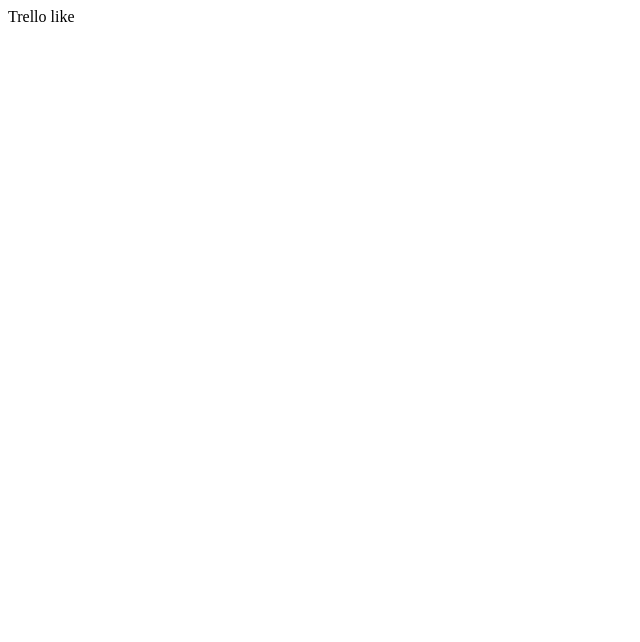
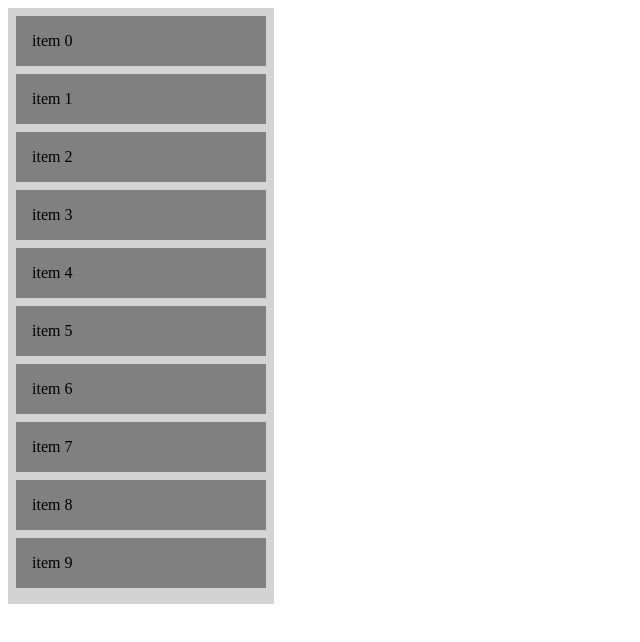
Before and after one commit to munkhjin0223/trello, a React app: page / in a window 1280 px wide. Shown: the top 642 px of the page, without its empty margins (0-640 px from the left). Built offline with nearby package versions, Linux system fonts and the light colour scheme.

Commit message:
add react-beautiful-dnd

```diff
--- a/package.json
+++ b/package.json
@@ -11,6 +11,7 @@
   },
   "dependencies": {
     "react": "^17.0.2",
+    "react-beautiful-dnd": "^13.1.0",
     "react-dom": "^17.0.2"
   },
   "devDependencies": {
@@ -18,6 +19,7 @@
     "@babel/preset-env": "^7.16.4",
     "@babel/preset-react": "^7.16.0",
     "@types/react": "^17.0.38",
+    "@types/react-beautiful-dnd": "^13.1.2",
     "@types/react-dom": "^17.0.11",
     "babel-loader": "^8.2.3",
     "html-webpack-plugin": "^5.5.0",
--- /dev/null
+++ b/src/components/Board.tsx
@@ -0,0 +1,103 @@
+import { Component } from 'react';
+import { DragDropContext, Droppable, Draggable } from 'react-beautiful-dnd';
+
+// fake data generator
+const getItems = (count: number) =>
+  Array.from({ length: count }, (v, k) => k).map(k => ({
+    id: `item-${k}`,
+    content: `item ${k}`
+  }));
+
+// a little function to help us with reordering the result
+const reorder = (list: any, startIndex: any, endIndex: any) => {
+  const result = Array.from(list);
+  const [removed] = result.splice(startIndex, 1);
+  result.splice(endIndex, 0, removed);
+
+  return result;
+};
+
+const grid = 8;
+
+const getItemStyle = (isDragging: any, draggableStyle: any) => ({
+  // some basic styles to make the items look a bit nicer
+  userSelect: 'none',
+  padding: grid * 2,
+  margin: `0 0 ${grid}px 0`,
+
+  // change background colour if dragging
+  background: isDragging ? 'lightgreen' : 'grey',
+
+  // styles we need to apply on draggables
+  ...draggableStyle
+});
+
+const getListStyle = (isDraggingOver: any) => ({
+  background: isDraggingOver ? 'lightblue' : 'lightgrey',
+  padding: grid,
+  width: 250
+});
+
+export default class Board extends Component<any, any> {
+  constructor(props: any) {
+    super(props);
+    this.state = {
+      items: getItems(10)
+    };
+    this.onDragEnd = this.onDragEnd.bind(this);
+  }
+
+  onDragEnd(result: any) {
+    // dropped outside the list
+    if (!result.destination) {
+      return;
+    }
+
+    const items = reorder(
+      this.state.items,
+      result.source.index,
+      result.destination.index
+    );
+
+    this.setState({
+      items
+    });
+  }
+
+  // Normally you would want to split things out into separate components.
+  // But in this example everything is just done in one place for simplicity
+  render() {
+    return (
+      <DragDropContext onDragEnd={this.onDragEnd}>
+        <Droppable droppableId='droppable'>
+          {(provided, snapshot) => (
+            <div
+              {...provided.droppableProps}
+              ref={provided.innerRef}
+              style={getListStyle(snapshot.isDraggingOver)}
+            >
+              {this.state.items.map((item: any, index: any) => (
+                <Draggable key={item.id} draggableId={item.id} index={index}>
+                  {(provided, snapshot) => (
+                    <div
+                      ref={provided.innerRef}
+                      {...provided.draggableProps}
+                      {...provided.dragHandleProps}
+                      style={getItemStyle(
+                        snapshot.isDragging,
+                        provided.draggableProps.style
+                      )}
+                    >
+                      {item.content}
+                    </div>
+                  )}
+                </Draggable>
+              ))}
+              {provided.placeholder}
+            </div>
+          )}
+        </Droppable>
+      </DragDropContext>
+    );
+  }
+}
--- a/src/index.tsx
+++ b/src/index.tsx
@@ -1,8 +1,5 @@
 import { render } from 'react-dom';
-
-const App = () => {
-  return <div>Trello like</div>;
-};
+import Board from './components/Board';
 
 const rootElement = document.getElementById('root');
-render(<App />, rootElement);
+render(<Board />, rootElement);
--- a/webpack.config.js
+++ b/webpack.config.js
@@ -8,23 +8,24 @@ module.exports = {
     path: path.resolve(__dirname, 'public'),
     filename: 'bundle.js'
   },
+  resolve: {
+    extensions: ['.tsx', '.ts', '.js', '.jsx']
+  },
   module: {
     rules: [
       {
-        test: /\.?js$/,
+        test: /\.(js|jsx)$/,
         exclude: /node_modules/,
-        use: {
-          loader: 'babel-loader',
-          options: {
-            presets: ['@babel/preset-env', '@babel/preset-react']
+        use: [
+          {
+            loader: 'babel-loader',
+            options: {
+              presets: ['@babel/preset-env', '@babel/preset-react']
+            }
           }
-        }
+        ]
       },
-      {
-        test: /\.tsx?$/,
-        use: 'ts-loader',
-        exclude: /node_modules/
-      }
+      { test: /\.(ts|tsx)?$/, loader: 'ts-loader', exclude: /node_modules/ }
     ]
   },
   plugins: [
```
Also changed, not shown: 1 other file (tests, documents, lock files or other folders).
